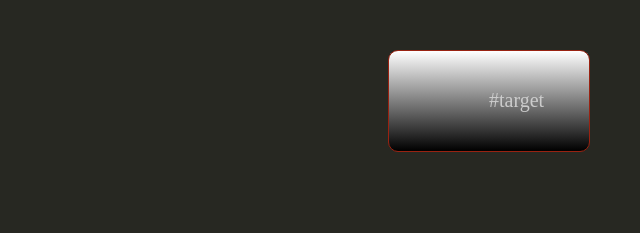
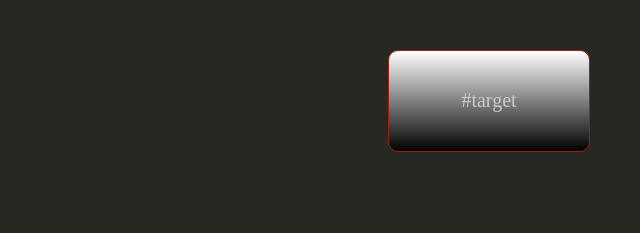
Before and after one commit to rj-hwang/rongjihuang.github.com, a plain HTML site: page css3/gradient_linear.htm in a window 1280 px wide. Shown: the top 233 px of the page, 640-1280 px from the left. Drawn offline with Linux system fonts and the light colour scheme.

Commit message:
center target

```diff
--- a/css3/gradient_linear.css
+++ b/css3/gradient_linear.css
@@ -59,7 +59,6 @@ fieldset {
 
 /* default config */
 #target {
-	margin: 0 auto;
 	border: 1px solid #921;
 	width: 200px;
 	height: 100px;
@@ -74,10 +73,12 @@ fieldset {
 #target>.text {
 	position: absolute;
 	font-size: 20px;
+	width: 70px;
 	height: 24px;
-	display: inline-block;
 	top: 50%;
 	margin-top: -12px;
+	left: 50%;
+	margin-left: -35px;
 }
 
 .picker {
```
